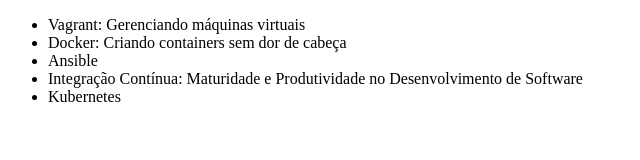
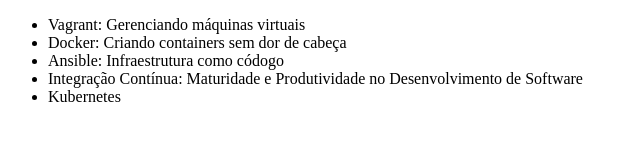
Before and after one commit to fabyolafc/alura-git, a plain HTML site: page index.html in a window 1280 px wide. Shown: the whole page, without its empty margins (0-640 px from the left). Drawn offline with Linux system fonts and the light colour scheme.

Commit message:
Mudando nome do curso de Ansible

```diff
--- a/index.html
+++ b/index.html
@@ -8,7 +8,7 @@
     <ul>
         <li>Vagrant: Gerenciando máquinas virtuais</li>
         <li>Docker: Criando containers sem dor de cabeça</li>
-        <li>Ansible</li>
+        <li>Ansible: Infraestrutura como códogo</li>
         <li>Integração Contínua: Maturidade e Produtividade no Desenvolvimento de Software</li>
         <li>Kubernetes</li>
     </ul>
```
